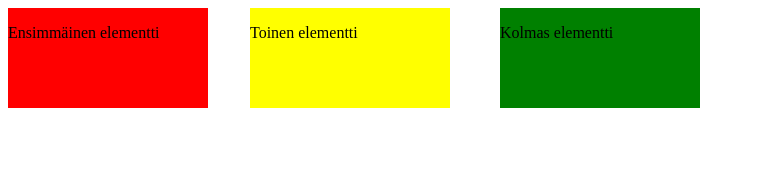
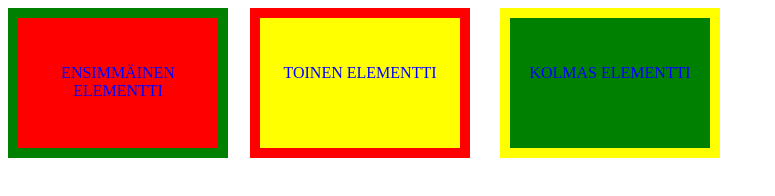
Before and after one commit to suomalainenmari/Lapio-website, a plain HTML site: page lapio-tehtavamateriaalia/vk3-ex1/position.html in a window 1280 px wide. Shown: the whole page, without its empty margins (0-775 px from the left). Drawn offline with Linux system fonts and the light colour scheme; files that its build step writes are made by us from their sources; files whose address does not match are found by name.

Commit message:
Osa 3. Kymmenes tehtävä.

```diff
--- a/lapio-tehtavamateriaalia/vk3-ex1/styles.css
+++ b/lapio-tehtavamateriaalia/vk3-ex1/styles.css
@@ -3,6 +3,14 @@
     height: 100px;
     background-color: red;
     position: absolute;
+    text-transform: uppercase;
+    color: blue;
+    border-width: 10px;
+    border-color: green;
+    border-style:solid;
+    text-align:center;
+    padding-top: 30px;
+
 }
 
 .tokaboksi {
@@ -11,6 +19,16 @@
     background-color: yellow;
     position: absolute;
     left : 250px;
+    text-transform: uppercase;
+    color: blue;
+    border-width: 10px;
+    border-color: red;
+    border-style:solid;
+    text-align: center;
+    padding-top: 30px;
+
+
+
 }
 
 .kolmasboksi {
@@ -19,4 +37,11 @@
     background-color:green;
     position: absolute;
     left: 500px;
+    text-transform: uppercase;
+    color: blue;
+    border-width: 10px;
+    border-color: yellow;
+    border-style: solid;
+    text-align: center;
+    padding-top: 30px;
 }
```
